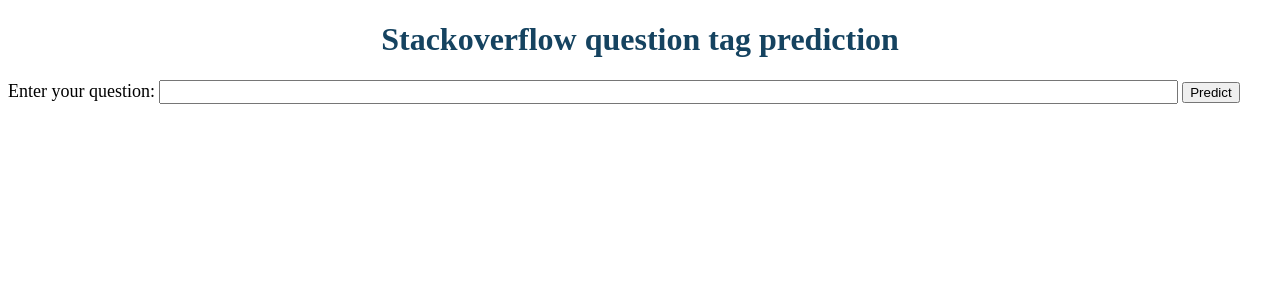
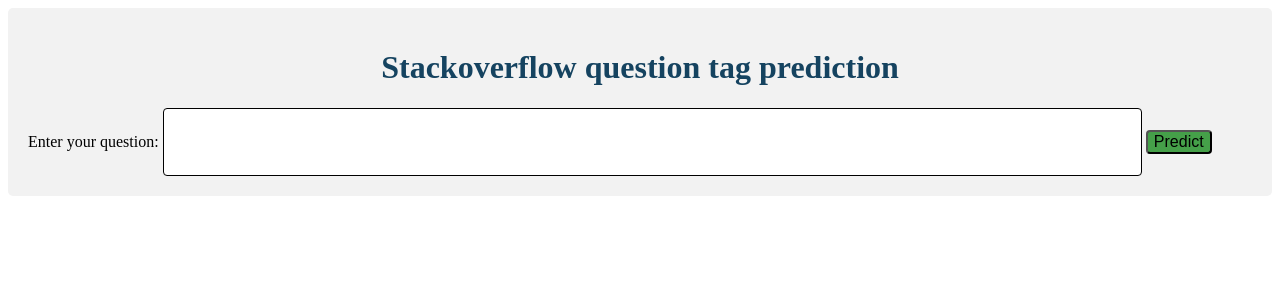
Before and after one commit to MonaLisa314159/project_5_oc, a Flask app: page / in a window 1280 px wide. Shown: the top 300 px of the page. Run offline with Flask 3, Linux system fonts and the light colour scheme; parts of the project's set-up code (start-up, migrations or seed data) failed here and were passed over.

Commit message:
second commit

```diff
--- a/templates/index.html
+++ b/templates/index.html
@@ -1,5 +1,12 @@
 <!DOCTYPE html>
 <html lang="en">
+ <style>
+    div {
+      border-radius: 5px;
+      background-color: #f2f2f2;
+      padding: 20px;
+        }
+    </style>
 <head>
     <meta charset="UTF-8">
     <meta http-equiv="X-UA-Compatible" content="IE=edge">
@@ -11,13 +18,16 @@
         }
     </style>
 </head>
+
 <body>
+   <div>
     <font color=" #154360">
     <h1>Stackoverflow question tag prediction</h1></font>
     <form method="post" action="/">
-        <label for="question"style="font-size: 18px;">Enter your question:</label>
-        <input type="text" id="question" name="question" required value="{{ request.form['question'] if request.method == 'POST' else '' }}" style="width: 80%; font-size: 16px;">
-        <button type="submit">Predict</button>
+        <label for="question"style="font-size: 16px;">Enter your question:</label>
+        <input type="text" id="question" name="question" required value="{{ request.form['question'] if request.method == 'POST' else '' }}"
+                                                                  style="width: 80%; font-size: 16px; padding: 24px 20px;border: 1px solid; border-radius: 4px;box-sizing: border-box;">
+        <button type="submit" style="background-color: #45a049; border-radius: 4px; font-size: 16px;">Predict</button>
     </form>
 
     {% if predictions %}
@@ -29,5 +39,6 @@
         {% endfor %}</font>
     </ul>
     {% endif %}
+    </div>
 </body>
 </html>
```
